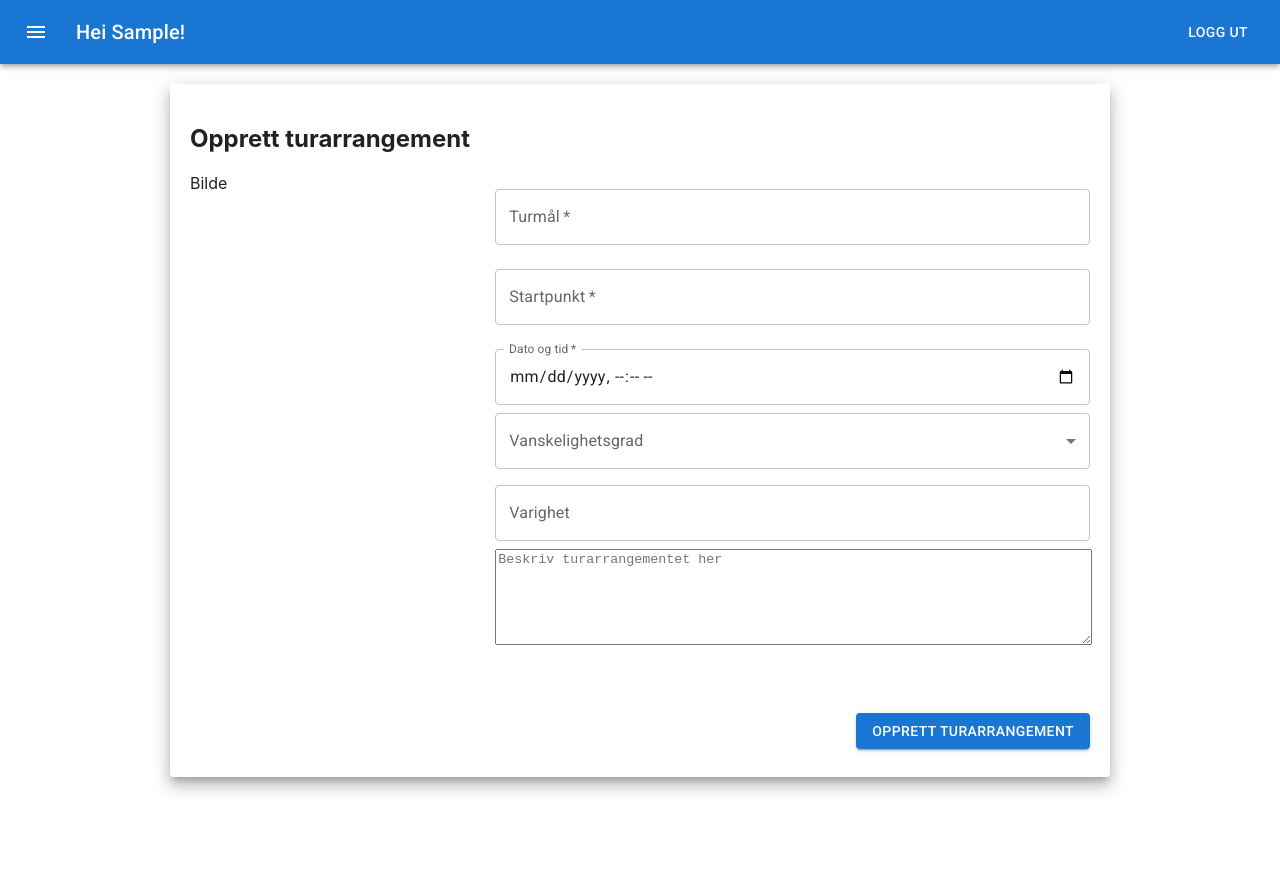
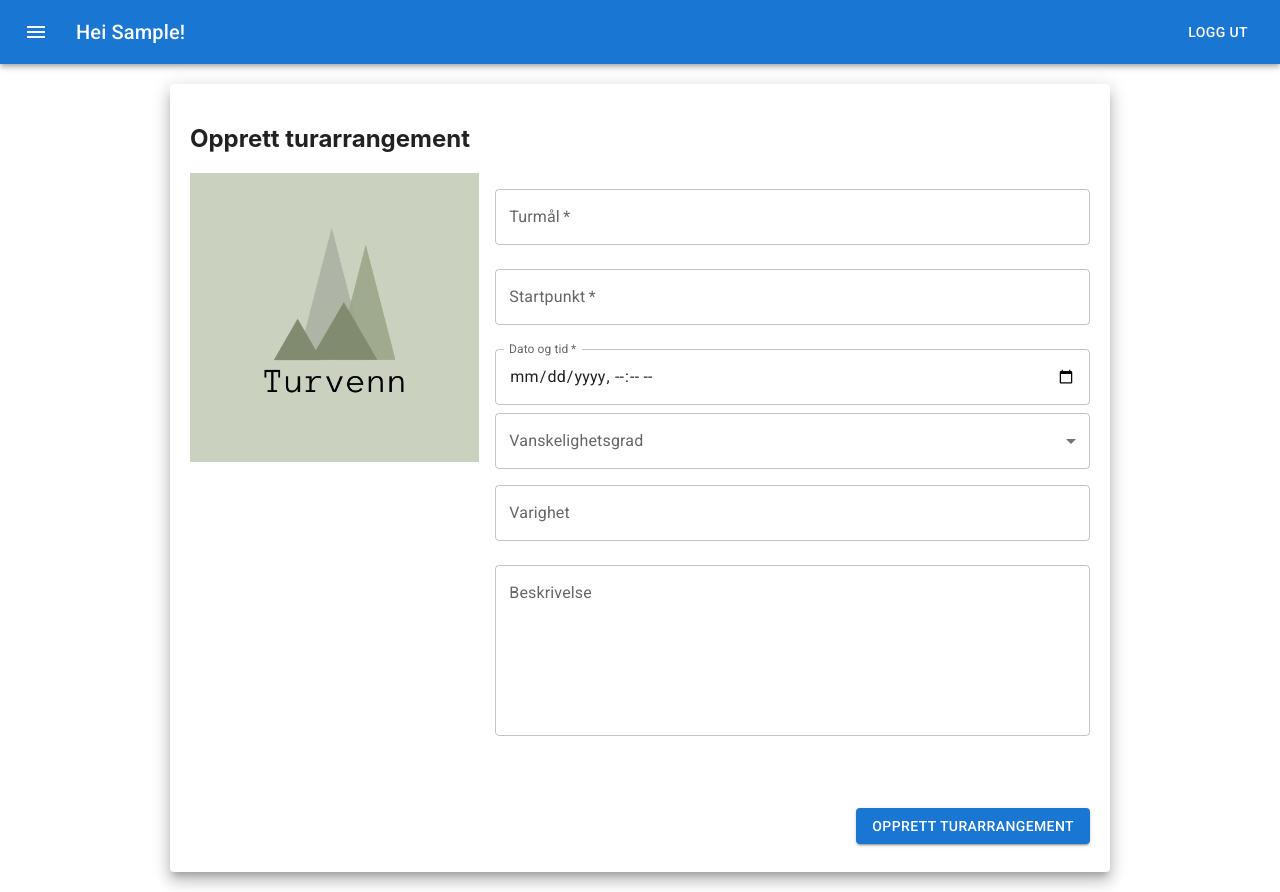
Before and after one commit to eriksalv/turvenn-tdt4140, a React (Create React App) app in the folder frontend/: page /create-trip in a window 1280 px wide. Before the commit the page ends 800 px from the top, so only its background shows below. Built offline with nearby package versions, Linux system fonts and the light colour scheme; sample sign-in values are in the browser's storage.

Commit message:
fix(#9) Mekka bilde + tekstfelt:)
Co-Authored-By: @eriksalv

```diff
--- a/frontend/src/pages/CreateTrip.jsx
+++ b/frontend/src/pages/CreateTrip.jsx
@@ -7,7 +7,8 @@ import {
   FormControl,
   InputLabel,
   Select,
-  MenuItem
+  MenuItem,
+  styled
 } from '@mui/material';
 
 function CreateTrip() {
@@ -22,6 +23,13 @@ function CreateTrip() {
 
   const { goal, start, date, difficulty, duration, description } = formData;
   const paperStyle = { padding: 20, width: 900, margin: '20px auto' };
+
+  const Img = styled('img')({
+    margin: 'auto',
+    display: 'block',
+    maxWidth: '100%',
+    maxHeight: '100%'
+  });
 
   const onChange = (e) => {
     console.log(e.target.value);
@@ -54,7 +62,7 @@ function CreateTrip() {
           </Grid>
           <Grid container spacing={2}>
             <Grid item xs={4}>
-              Bilde
+              <Img alt="logo" src="../Turvenn-logo.png" />
             </Grid>
             <Grid item xs={8}>
               <form onSubmit={onSubmit}>
@@ -115,12 +123,13 @@ function CreateTrip() {
                   margin="normal"
                   onChange={onChange}
                 />
-                <textarea
+                <TextField
                   id="descrition"
                   label="Beskrivelse"
                   placeholder="Beskriv turarrangementet her"
                   rows={6}
-                  cols={72}
+                  multiline
+                  fullWidth
                   value={description}
                   margin="normal"
                   onChange={onChangeDescription}
```
